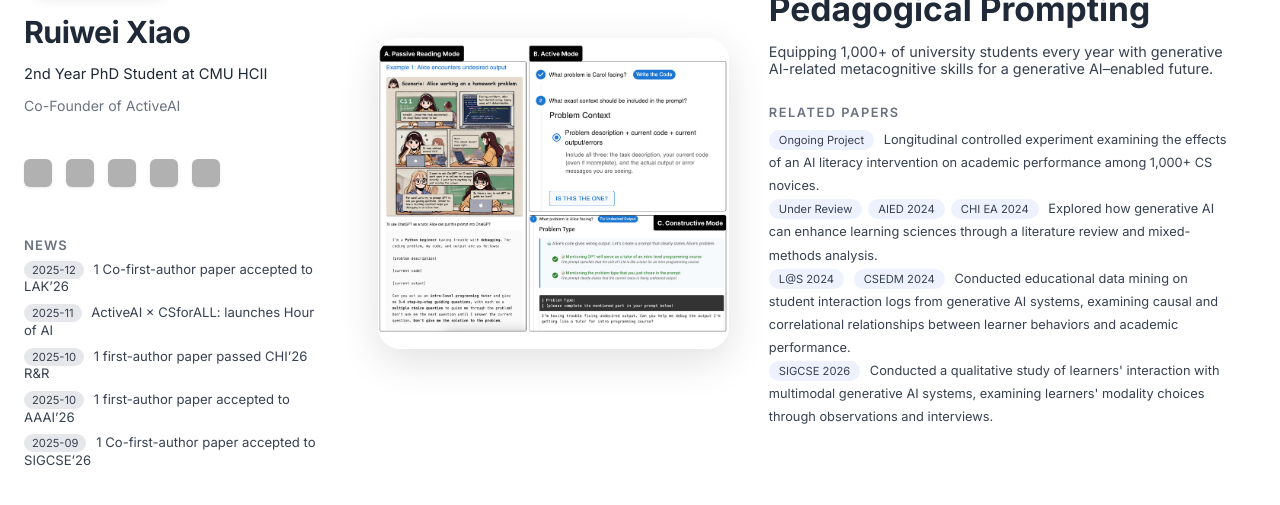
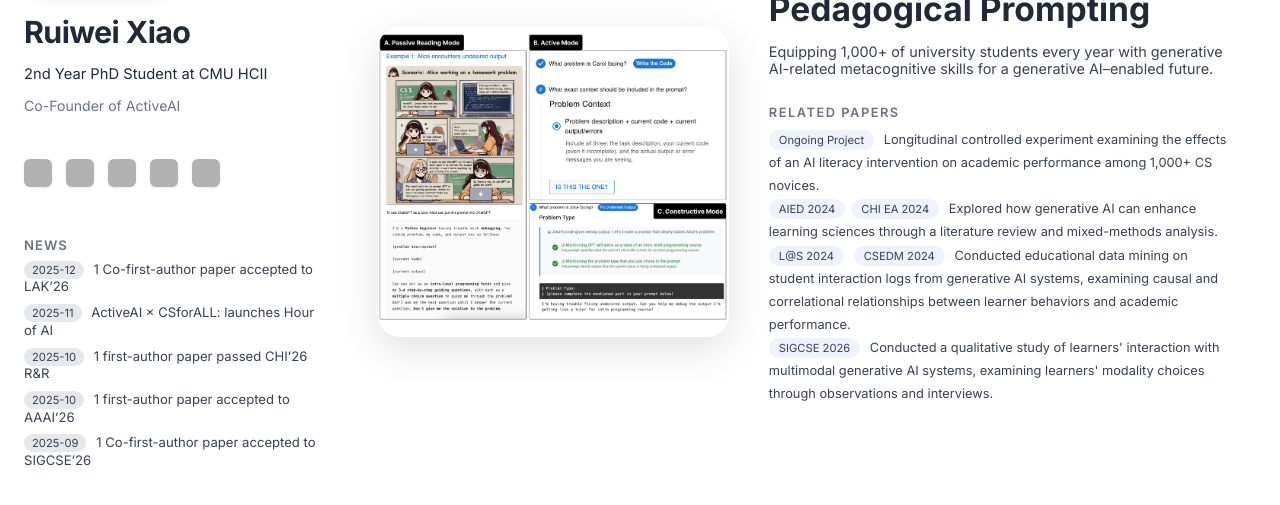
Before and after one commit to ruiwei-xiao/ruiwei-xiao.github.io, a Jekyll site: the page built from index.md, in a window 1280 px wide and 900 px high, scrolled down 566 px, cut to the strip 352-857 px from the top of the window. Built offline with Jekyll 4.4.1, drawn with Linux system fonts in a browser that asks for light colours; grey boxes are pictures that could not be loaded.

Commit message:
Update index.md

```diff
--- a/index.md
+++ b/index.md
@@ -75,7 +75,7 @@ title: Ruiwei Xiao
     <div class="related-papers">
       <span class="paper-pill">Ongoing Project</span> Longitudinal controlled experiment examining the effects of an AI literacy intervention on academic performance among 1,000+ CS novices.
       <br>
-      <span class="paper-pill">Under Review</span><span class="paper-pill">AIED 2024</span><span class="paper-pill">CHI EA 2024</span> Explored how generative AI can enhance learning sciences through a literature review and mixed-methods analysis.
+      <span class="paper-pill">AIED 2024</span><span class="paper-pill">CHI EA 2024</span> Explored how generative AI can enhance learning sciences through a literature review and mixed-methods analysis.
       <br>
       <span class="paper-pill">L@S 2024</span> <span class="paper-pill">CSEDM 2024</span> Conducted educational data mining on student interaction logs from generative AI systems, examining causal and correlational relationships between learner behaviors and academic performance.
       <br>
```
